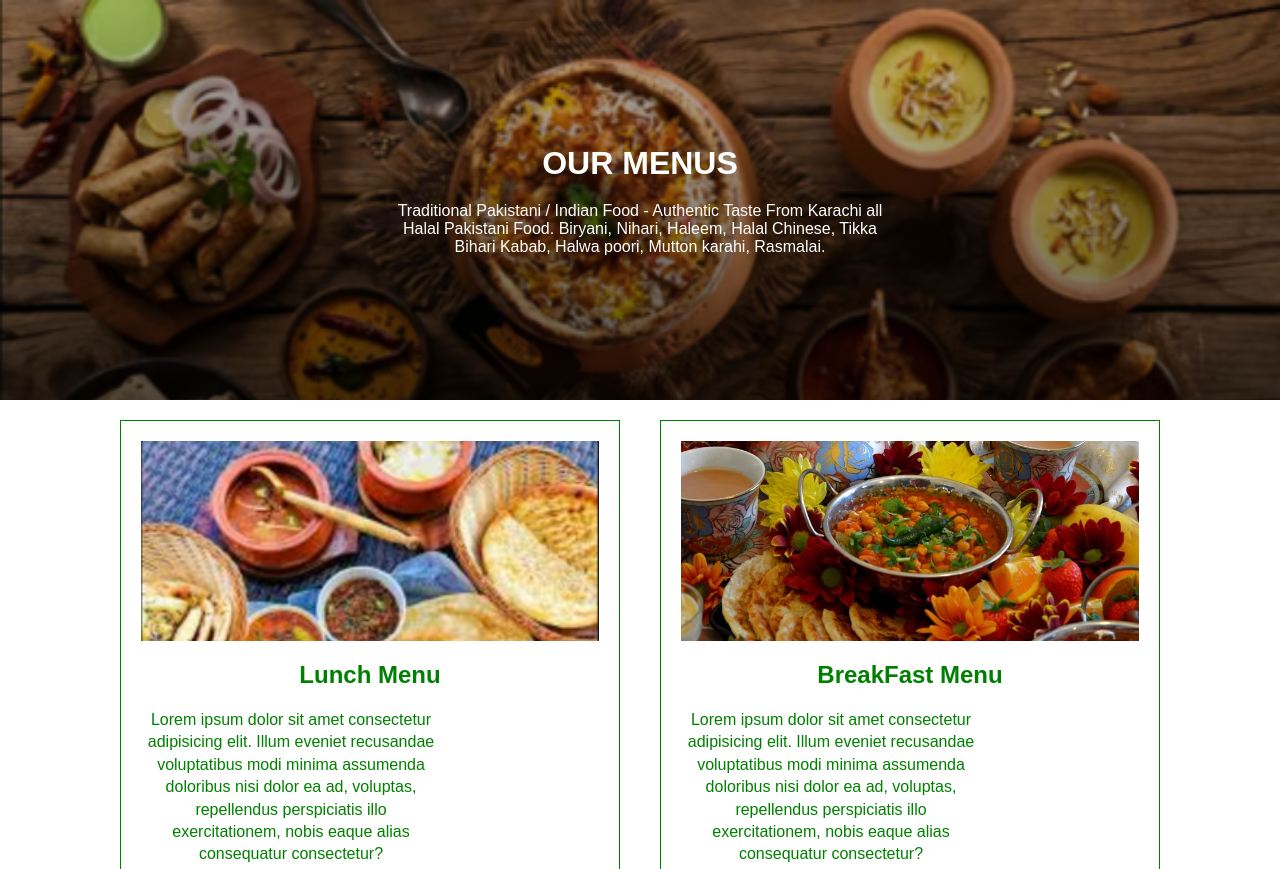
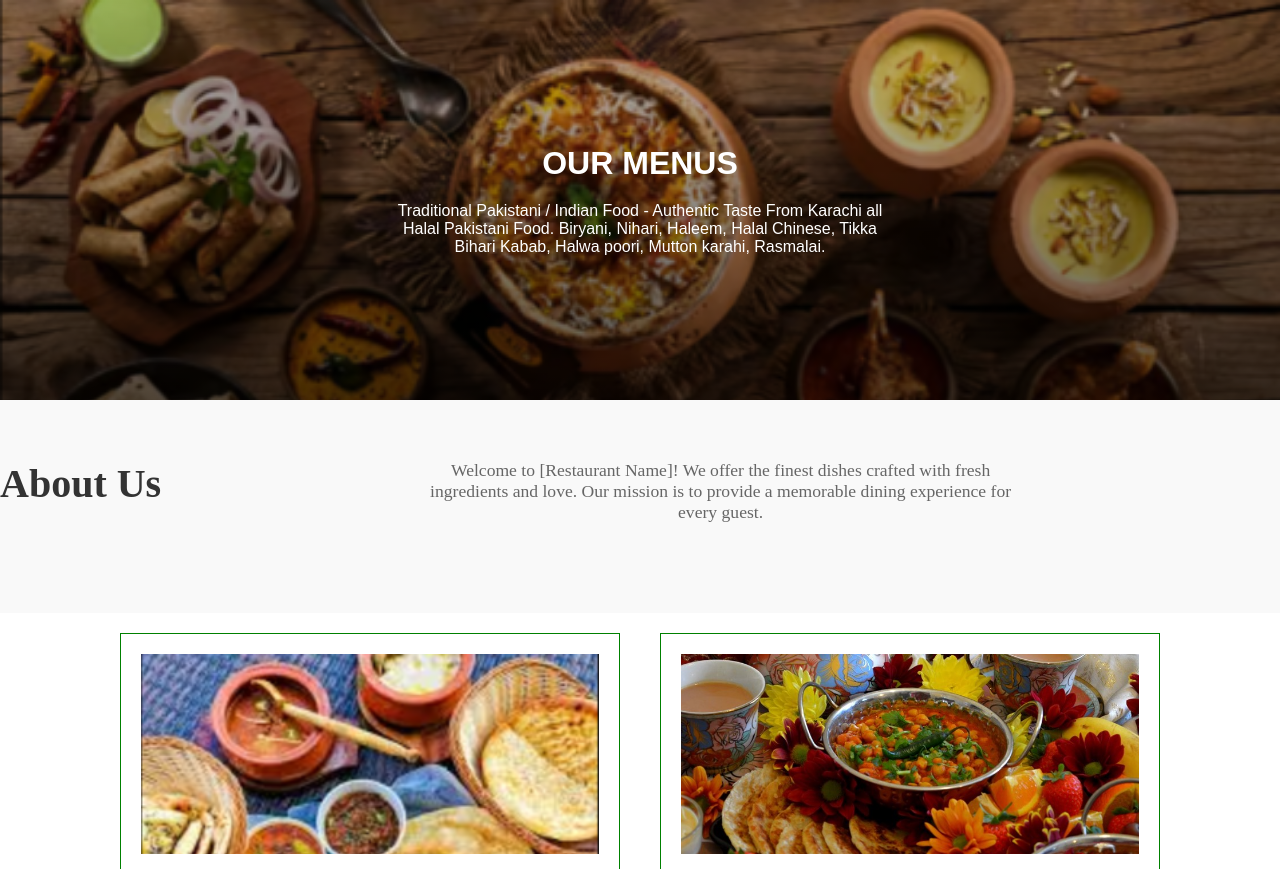
Before and after one commit to AlizayAyesha/Restaurant-Website, a plain HTML site: page index.html in a window 1280 px wide. Shown: the top 869 px of the page. Drawn offline with Linux system fonts and the light colour scheme.

Commit message:
feat: add About section to Restaurant Website — @Ayushi-Maurya2904

```diff
--- a/index.html
+++ b/index.html
@@ -12,7 +12,15 @@
         Traditional Pakistani / Indian Food - Authentic Taste From Karachi all Halal Pakistani Food. Biryani, Nihari, Haleem, Halal Chinese, Tikka Bihari Kabab, Halwa poori, Mutton karahi, Rasmalai.
     </p>
 </header>
-        <section class="container">
+    <!-- About Section Start -->
+    <section class="about-section">
+       <div class="container">
+        <h2>About Us</h2>
+        <p>Welcome to [Restaurant Name]! We offer the finest dishes crafted with fresh ingredients and love. Our mission is to provide a memorable dining experience for every guest.</p>
+       </div>
+    </section>
+<!-- About Section End -->
+    <section class="container">
             <div class="cards">
             <div class="card">
             <div class="card-img img-one"></div>
--- a/style.css
+++ b/style.css
@@ -130,3 +130,22 @@ footer {
   padding: 15px 0;
   font-size: 14px;
 }
+
+.about-section {
+    padding: 60px 0;
+    text-align: center;
+    background-color: #f9f9f9;
+}
+
+.about-section h2 {
+    font-size: 2.5rem;
+    margin-bottom: 20px;
+    color: #333;
+}
+
+.about-section p {
+    font-size: 1.1rem;
+    color: #666;
+    max-width: 600px;
+    margin: 0 auto 30px;
+}
```
